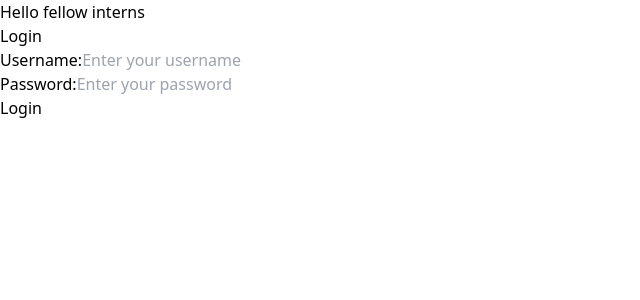
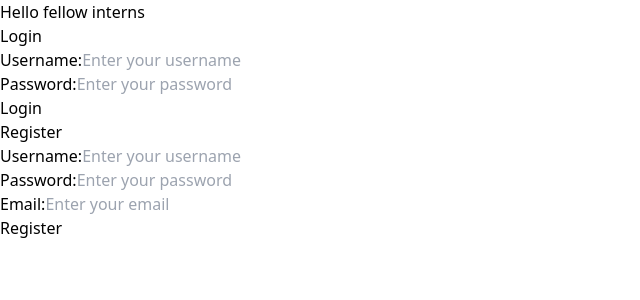
Before and after one commit to DamjanJoveski/vantevo-internship-frontend, a React (Vite) app: page / in a window 1280 px wide. Shown: the top 300 px of the page, without its empty margins (0-640 px from the left). Built offline with nearby package versions, Linux system fonts and the light colour scheme.

Commit message:
POST Request to flask app for registration Moved ENDPOINT to app and passed it as a prop to child components

```diff
--- a/src/App.jsx
+++ b/src/App.jsx
@@ -1,10 +1,14 @@
 import {Login} from "./pages/Login/Login.jsx";
+import {Register} from "./pages/Register/Register.jsx";
 
 function App() {
+    const ENDPOINT = 'http://127.0.0.1:5000/login';
+
     return(
         <div className='w-full mt-10'>
             <h1 className='text-3xl text-blue-600 w-80 mx-auto'>Hello fellow interns</h1>
-            <Login/>
+            <Login ENDPOINT={ENDPOINT}/>
+            <Register ENDPOINT={ENDPOINT}/>
         </div>
     )
 }
--- a/src/pages/Login/Login.jsx
+++ b/src/pages/Login/Login.jsx
@@ -1,9 +1,11 @@
 import {useState} from "react";
-export function Login() {
-    const ENDPOINT = 'http://127.0.0.1:5000/login';
+// eslint-disable-next-line react/prop-types
+export function Login({ENDPOINT}) {
 
     const [username, setUsername] = useState('');
     const [password, setPassword] = useState('');
+
+    console.log(ENDPOINT)
 
     const handleLogin = async () => {
         const data = {username, password}
@@ -18,11 +20,11 @@ export function Login() {
 
             if(response.ok){
                 console.log('Successfully logged in!')
+                //redirect()
             }
             else{
                 console.log('login failed')
             }
-
         }
         catch (error){
             console.log(error.message)
--- /dev/null
+++ b/src/pages/Register/Register.jsx
@@ -0,0 +1,92 @@
+import {useState} from "react";
+import {redirect} from "react-router-dom";
+
+
+export function Register({ENDPOINT}) {
+
+        const [username, setUsername] = useState('');
+        const [password, setPassword] = useState('');
+        const [email, setEmail] = useState('');
+
+        const handleRegister = async () => {
+            const data = {username, email ,password}
+            try {
+                const response = await fetch(ENDPOINT, {
+                    method: 'POST',
+                    headers: {
+                        'Content-Type': 'application/json',
+                    },
+                    body: JSON.stringify(data),
+                });
+
+                if(response.ok){
+                    console.log('Successfully registered!')
+                    //redirect()
+                }
+                else{
+                    console.log('Registration failed')
+                }
+
+                // Reset form fields after successful registration
+                setUsername('');
+                setPassword('');
+                setEmail('');
+
+            } catch (error) {
+                console.error('Error occurred during registration:', error);
+            }
+        };
+
+        return ( //DUMMY FORM, ova da se trgni, da se implementira na Oliver formata
+            <div className="max-w-md mx-auto bg-white rounded-lg shadow-md overflow-hidden">
+                <div className="px-6 py-4">
+                    <h2 className="text-2xl font-semibold text-gray-800 mb-2">Register</h2>
+                    <form onSubmit={(e) => { e.preventDefault(); handleRegister(); }}>
+                        <div className="mb-4">
+                            <label htmlFor="username" className="block text-gray-700 text-sm font-bold mb-2">Username:</label>
+                            <input
+                                id="username"
+                                type="text"
+                                className="appearance-none border rounded w-full py-2 px-3 text-gray-700 leading-tight focus:outline-none focus:shadow-outline"
+                                value={username}
+                                onChange={(e) => setUsername(e.target.value)}
+                                placeholder="Enter your username"
+                            />
+                        </div>
+                        <div className="mb-4">
+                            <label htmlFor="password" className="block text-gray-700 text-sm font-bold mb-2">Password:</label>
+                            <input
+                                id="password"
+                                type="password"
+                                className="appearance-none border rounded w-full py-2 px-3 text-gray-700 mb-3 leading-tight focus:outline-none focus:shadow-outline"
+                                value={password}
+                                onChange={(e) => setPassword(e.target.value)}
+                                placeholder="Enter your password"
+                            />
+                        </div>
+                        <div className="mb-6">
+                            <label htmlFor="email" className="block text-gray-700 text-sm font-bold mb-2">Email:</label>
+                            <input
+                                id="email"
+                                type="email"
+                                className="appearance-none border rounded w-full py-2 px-3 text-gray-700 leading-tight focus:outline-none focus:shadow-outline"
+                                value={email}
+                                onChange={(e) => setEmail(e.target.value)}
+                                placeholder="Enter your email"
+                            />
+                        </div>
+                        <div className="flex items-center justify-between">
+                            <button
+                                type="submit"
+                                className="bg-blue-500 hover:bg-blue-700 text-white font-bold py-2 px-4 rounded focus:outline-none focus:shadow-outline"
+                            >
+                                Register
+                            </button>
+                        </div>
+                    </form>
+                </div>
+            </div>
+        );
+    }
+
+    export default Register;
```
